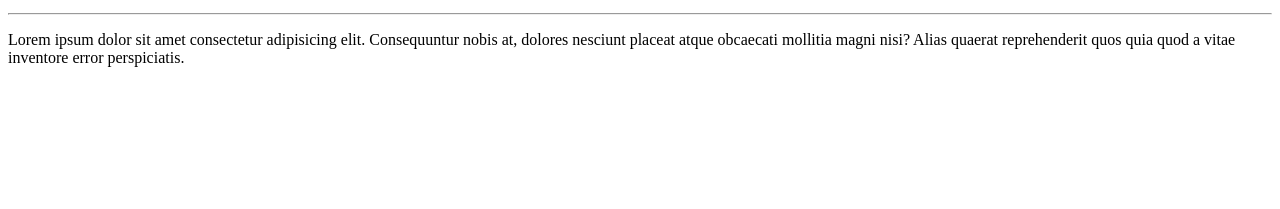
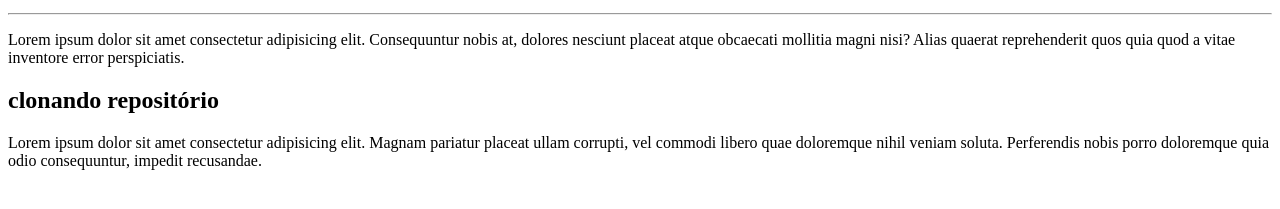
Before and after one commit to Reialves/Iniciando-com-Git---GitHub, a plain HTML site: page site-exemplo/index.html in a window 1280 px wide. Shown: the part 119-328 px from the top of the page. Drawn offline with Linux system fonts and the light colour scheme.

Commit message:
Inserir h2 com mensagem sobre clone repository

```diff
--- a/site-exemplo/index.html
+++ b/site-exemplo/index.html
@@ -11,5 +11,7 @@
     <p>Lorem ipsum dolor sit amet consectetur, adipisicing elit. Corporis ea tenetur error modi quasi, consequuntur dolor maxime, alias molestias excepturi quae. Ex, provident a fugit nesciunt dignissimos quas iusto error.</p>
     <hr>
     <p>Lorem ipsum dolor sit amet consectetur adipisicing elit. Consequuntur nobis at, dolores nesciunt placeat atque obcaecati mollitia magni nisi? Alias quaerat reprehenderit quos quia quod a vitae inventore error perspiciatis.</p>
+    <h2>clonando repositório</h2>
+    <p>Lorem ipsum dolor sit amet consectetur adipisicing elit. Magnam pariatur placeat ullam corrupti, vel commodi libero quae doloremque nihil veniam soluta. Perferendis nobis porro doloremque quia odio consequuntur, impedit recusandae.</p>
 </body>
 </html>
```
